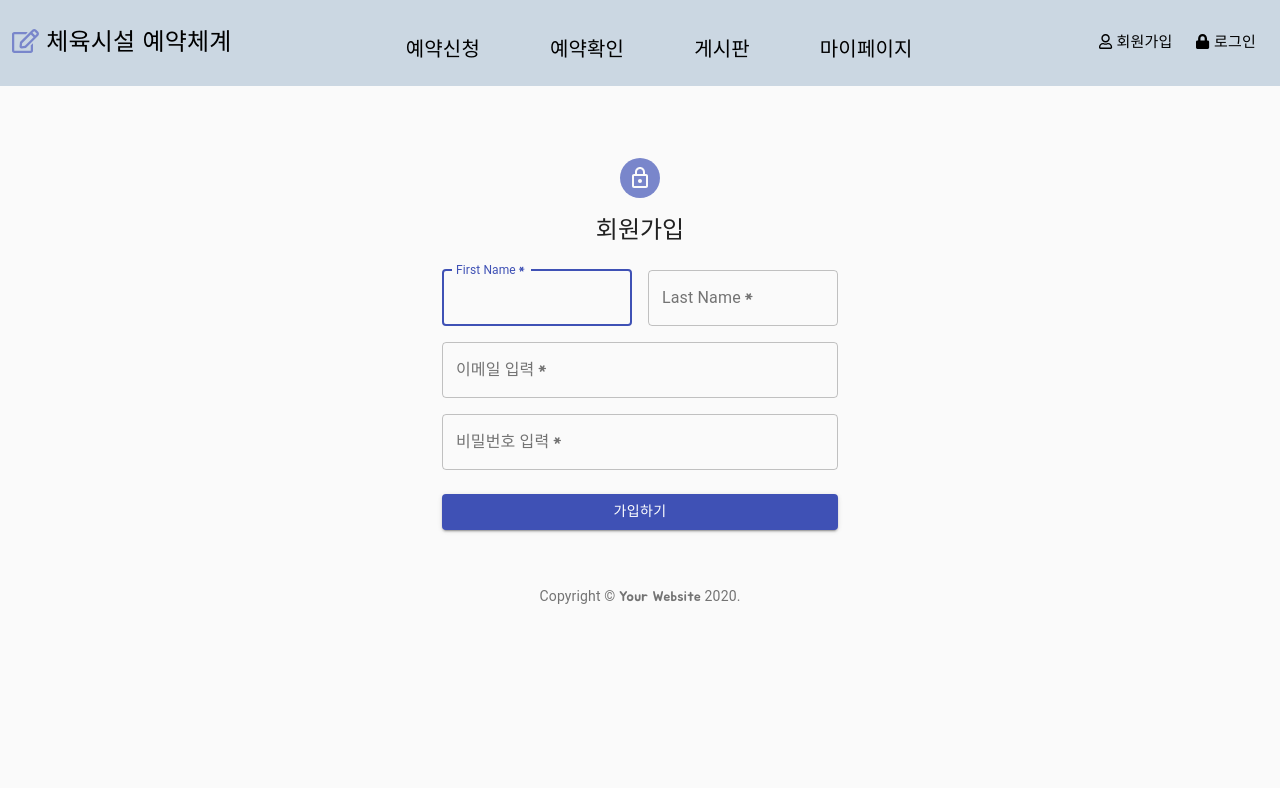
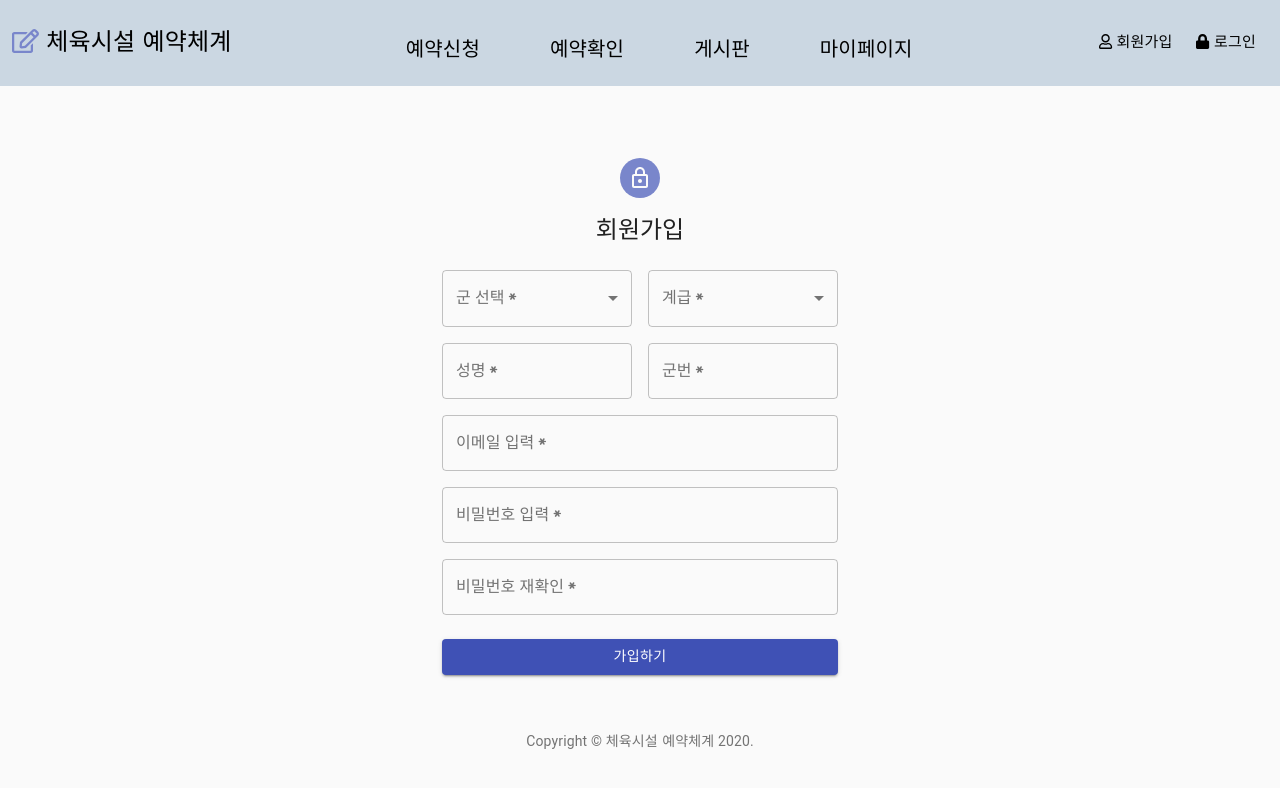
Before and after one commit to youngan1111/osam-hackathon, a React (Create React App) app: page /signUp in a window 1280 px wide. Shown: the top 788 px of the page. Built offline with nearby package versions, Linux system fonts and the light colour scheme; no server answers.

Commit message:
login additional info

```diff
--- a/src/App.js
+++ b/src/App.js
@@ -5,7 +5,7 @@ import Edit from "./fontawesome/edit";
 import User from "./fontawesome/user";
 import Login from "./fontawesome/login";
 import Logout from "./fontawesome/logout";
-import Reservation from "./reservation";
+import Reservation from "./reservationDeprecated";
 import IndexPage from "./indexPage";
 import PrivateRoute from './privateRoute'
 import SignUp from './signUp'
--- a/src/Checkout.js
+++ b/src/Checkout.js
@@ -7,8 +7,6 @@ import Step from '@material-ui/core/Step';
 import StepLabel from '@material-ui/core/StepLabel';
 import Button from '@material-ui/core/Button';
 import Typography from '@material-ui/core/Typography';
-import moment from "moment";
-
 import SelectCamp from './checkoutform/SelectCamp';
 import SelectFacility from './checkoutform/SelectFacility';
 import SelectDate from './checkoutform/SelectDate';
@@ -89,6 +87,7 @@ export default function Checkout() {
         setActiveStep(activeStep - 1);
     };
 
+    React.useEffect(() => {
         const tempFunction = async () => {
             if (activeStep === steps.length) {
                 app.auth().onAuthStateChanged((user) => {
@@ -97,14 +96,13 @@ export default function Checkout() {
                         const end = new Date(selectedDate.end)
 
                         const db = app.firestore();
-                    db.collection("camp").doc(selectedCamp).collection('facility').doc(selectedFacility).collection('date').doc(moment(selectedDate.start, 'YYYY-MM-DD HH:mm').format('YYYY.MM.DD'))
-                        .collection('reservation').add({ start, end, uid: user.uid, title: selectedDate.title })
+                        db.collection("camp").doc(selectedCamp).collection('facility').doc(selectedFacility).collection('reservation').add({ start, end, uid: user.uid, title: selectedDate.title })
+                    } else {
+                        alert("로그인해라")
                     }
                 });
             }
         }
-
-    React.useEffect(() => {
         tempFunction();
     })
 
--- a/src/checkoutform/SelectDate.js
+++ b/src/checkoutform/SelectDate.js
@@ -12,32 +12,25 @@ const localizer = momentLocalizer(moment)
 const SelectDate = ({ camp, facility, save }) => {
     const [events, setEvents] = React.useState([]);
     const [count, setCount] = React.useState(0);
+    const [minTime, setMinTime] = React.useState(Date.now())
+    const [maxTime, setMaxTime] = React.useState(Date.now())
 
     React.useEffect(() => {
-        //https://firebase.google.com/docs/firestore/query-data/queries?hl=ko#node.js 참조
+        fetchData(Date.now() - 604800000, Date.now() + 604800000);
+        // eslint-disable-next-line react-hooks/exhaustive-deps
+    }, []);
 
-        // console.log(moment().startOf('isoWeek').format("YYYY.MM.DD"), 'date of today')
-        // console.log(moment().endOf('isoWeek').format("YYYY.MM.DD"), 'date of today')
+    const fetchData = async (startTime, endTime) => {
+        if (minTime > startTime) setMinTime(startTime)
+        else if (maxTime < endTime) setMaxTime(endTime)
 
-        var days = [];
-        for (let i = 0; i <= 6; i++) {
-            days.push(moment(moment().startOf('isoWeek')).add(i, 'days').format("YYYY.MM.DD"));
-        };
-
-        const fetchData = async () => {
         const db = app.firestore();
-
-            //이걸로 맨 마지막 필드 값들 얻을 수 있다.
-            await days.forEach(day => {
-                db.collection("camp").doc(camp).collection('facility').doc(facility).collection('date').doc(day).collection('reservation').get().then(snapshot => {
+        db.collection("camp").doc(camp).collection('facility').doc(facility).collection('reservation').where('start', '>=', new Date(startTime)).where('start', '<=', new Date(endTime)).get().then(snapshot => {
             snapshot.forEach(doc => {
                 setEvents(oldArray => [...oldArray, { start: doc.data().start.toDate(), end: doc.data().end.toDate(), title: doc.data().title }]);
             });
         });
-            })
     };
-        fetchData();
-    }, [camp, facility]);
 
     const handleSelect = async ({ start, end }) => {
         if (count === 0) {
@@ -50,25 +43,18 @@ const SelectDate = ({ camp, facility, save }) => {
         }
     }
 
-    const onView = (view) => {
-        console.log('#### onView');
-        console.log('#### view=', view);//그냥 문자열로 'day' 리턴된다.
-    }
-    const onNavigate = (date, view) => {
+    const onNavigate = (date) => {
         // DAY:   from moment(date).startOf('day') to moment(date).endOf('day');
         // WEEK:  from moment(date).startOf('isoWeek') to moment(date).endOf('isoWeek');
         // MONTH: from moment(date).startOf('month').subtract(7, 'days') to moment(date).endOf('month').add(7, 'days');
 
-        if (view === 'week') console.log(moment(date).startOf('isoWeek').format("YYYY.MM.DD"), moment(date).endOf('isoWeek').format("YYYY.MM.DD"))
-        console.log('#### onNavigate');
-        console.log('#### date=', date);
-        console.log('#### view=', view); //그냥 문자열로 'week' 리턴된다.
+        if (moment(date).startOf('isoWeek').toDate().getTime() < minTime || moment(date).endOf('isoWeek').toDate().getTime() > maxTime)
+            fetchData(moment(date).startOf('isoWeek').toDate().getTime(), moment(date).endOf('isoWeek').toDate().getTime())
     }
     return (
         <div>
             <Calendar
                 onNavigate={onNavigate}
-                onView={onView}
                 selectable
                 localizer={localizer}
                 defaultDate={new Date()}
--- a/src/reservation.js
+++ b/src/reservationDeprecated.js
@@ -6,17 +6,12 @@ const Reservation = () => {
   const [newReservation, setNewReservation] = React.useState('');
 
   React.useEffect(() => {
-    // let isMounted = true
-
     const fetchData = async () => {
       const db = app.firestore();
       const data = await db.collection("reservations").get();
-      // if (isMounted) setReservations(data.docs.map(doc => ({ ...doc.data(), id: doc.id })));
       setReservations(data.docs.map(doc => ({ ...doc.data(), id: doc.id })));
     };
     fetchData();
-
-    // return () => { isMounted = false }
   }, []);
 
   const onCreate = (e) => {
--- a/src/signIn.js
+++ b/src/signIn.js
@@ -19,7 +19,7 @@ function Copyright() {
         <Typography variant="body2" color="textSecondary" align="center">
             {'Copyright © '}
             <Link color="inherit" href="https://material-ui.com/">
-                Your Website
+            체육시설 예약체계
       </Link>{' '}
             {new Date().getFullYear()}
             {'.'}
@@ -45,7 +45,7 @@ const useStyles = makeStyles((theme) => ({
     submit: {
         margin: theme.spacing(3, 0, 2),
     },
-    marginTop:{
+    marginTop: {
         marginTop: theme.spacing(1)
     }
 }));
--- a/src/signUp.js
+++ b/src/signUp.js
@@ -13,13 +13,18 @@ import LockOutlinedIcon from '@material-ui/icons/LockOutlined';
 import Typography from '@material-ui/core/Typography';
 import { makeStyles } from '@material-ui/core/styles';
 import Container from '@material-ui/core/Container';
+import InputLabel from '@material-ui/core/InputLabel';
+import MenuItem from '@material-ui/core/MenuItem';
+import FormControl from '@material-ui/core/FormControl';
+import Select from '@material-ui/core/Select';
+
 
 function Copyright() {
   return (
     <Typography variant="body2" color="textSecondary" align="center">
       {'Copyright © '}
-      <Link color="inherit" href="https://material-ui.com/">
-        Your Website
+      <Link color="inherit" href="#">
+        체육시설 예약체계
       </Link>{' '}
       {new Date().getFullYear()}
       {'.'}
@@ -45,8 +50,11 @@ const useStyles = makeStyles((theme) => ({
   submit: {
     margin: theme.spacing(3, 0, 2),
   },
-  marginTop:{
+  marginTop: {
     marginTop: theme.spacing(1)
+  },
+  formControl: {
+    width: '100%'
   }
 }));
 
@@ -55,18 +63,46 @@ const SignUp = ({ history }) => {
 
   const [emailError, setEmailError] = useState('')
   const [passwordError, setPasswordError] = useState('')
+  const [passwordCheckError, setPasswordCheckError] = useState('')
+  const [militaryError, setMilitaryError] = useState('')
+  const [rankError, setRankError] = useState('')
+  const [nameError, setNameError] = useState('')
+  const [serialNumberError, setSerialNumberError] = useState('')
+
+  const [military, setMilitary] = React.useState('');
+  const [rank, setRank] = React.useState('');
+
+  const handleMilitary = (event) => {
+    setMilitary(event.target.value);
+  };
+  const handleRank = (event) => {
+    setRank(event.target.value);
+  };
 
   const handleSignUp = useCallback(
     async event => {
       event.preventDefault();
       setEmailError('')
       setPasswordError('')
+      setMilitaryError('')
+      setRankError('')
+      setNameError('')
+      setSerialNumberError('')
+      setPasswordCheckError('')
 
-      const { email, password } = event.target.elements;
+      const { email, password, name, serialNumber, passwordCheck } = event.target.elements;
+
+      if (military === '') setMilitaryError('군을 선택하십시오.')
+      else if (rank === '') setRankError('계급을 선택하십시오.')
+      else if (name.value === '') setNameError('이름을 입력하십시오.')
+      else if (serialNumber.value === '') setSerialNumberError('군번을 입력하십시오.')
+      else if (email.value === '') setEmailError('이메일을 입력하십시오.')
+      else if (password.value === '') setPasswordError('비밀번호를 입력하십시오.')
+      else if (passwordCheck.value === '') setPasswordCheckError('비밀번호를 다시 한번 입력해주십시오.')
+      else if (passwordCheck.value !== password.value) setPasswordCheckError('비밀번호가 일치하지 않습니다.')
+      else {
         try {
-        await app
-          .auth()
-          .createUserWithEmailAndPassword(email.value, password.value);
+          await app.auth().createUserWithEmailAndPassword(email.value, password.value);
           history.push("/");
         } catch (error) {
           switch (error.code) {
@@ -82,8 +118,9 @@ const SignUp = ({ history }) => {
             default:
           }
         }
+      }
     },
-    [history]
+    [history, military, rank]
   );
 
   const { currentUser } = useContext(AuthContext);
@@ -104,27 +141,89 @@ const SignUp = ({ history }) => {
         <form className={classes.form} noValidate onSubmit={handleSignUp}>
           <Grid container spacing={2}>
             <Grid item xs={12} sm={6}>
+              <FormControl required variant="outlined" className={classes.formControl}>
+                <InputLabel id="military">군 선택</InputLabel>
+                <Select
+                  labelId="military"
+                  id="military"
+                  value={military}
+                  onChange={handleMilitary}
+                  label="군 선택"
+                >
+                  <MenuItem value='해군'>해군</MenuItem>
+                  <MenuItem value='육군'>육군</MenuItem>
+                  <MenuItem value='공군'>공군</MenuItem>
+                </Select>
+              </FormControl>
+              <p className="errorMessage">{militaryError}</p>
+            </Grid>
+            <Grid item xs={12} sm={6}>
+              <FormControl required variant="outlined" className={classes.formControl}>
+                <InputLabel id="demo-simple-select-outlined-label">계급</InputLabel>
+                <Select
+                  labelId="demo-simple-select-outlined-label"
+                  id="demo-simple-select-outlined"
+                  value={rank}
+                  onChange={handleRank}
+                  label="계급 선택"
+                >
+                  <MenuItem value='대장'>대장</MenuItem>
+                  <MenuItem value='중장'>중장</MenuItem>
+                  <MenuItem value='소장'>소장</MenuItem>
+                  <MenuItem value='준장'>준장</MenuItem>
+                  <MenuItem value='대령'>대령</MenuItem>
+                  <MenuItem value='중령'>중령</MenuItem>
+                  <MenuItem value='소령'>소령</MenuItem>
+                  <MenuItem value='대위'>대위</MenuItem>
+                  <MenuItem value='중위'>중위</MenuItem>
+                  <MenuItem value='소위'>소위</MenuItem>
+                  <MenuItem value='준위'>준위</MenuItem>
+                  <MenuItem value='원사'>원사</MenuItem>
+                  <MenuItem value='상사'>상사</MenuItem>
+                  <MenuItem value='중사'>중사</MenuItem>
+                  <MenuItem value='하사'>하사</MenuItem>
+                  <MenuItem value='병장'>병장</MenuItem>
+                  <MenuItem value='상병'>상병</MenuItem>
+                  <MenuItem value='일병'>일병</MenuItem>
+                  <MenuItem value='이병'>이병</MenuItem>
+                  <MenuItem value='생도'>생도</MenuItem>
+                  <MenuItem value='1급'>1급</MenuItem>
+                  <MenuItem value='2급'>2급</MenuItem>
+                  <MenuItem value='3급'>3급</MenuItem>
+                  <MenuItem value='4급'>4급</MenuItem>
+                  <MenuItem value='5급'>5급</MenuItem>
+                  <MenuItem value='6급'>6급</MenuItem>
+                  <MenuItem value='7급'>7급</MenuItem>
+                  <MenuItem value='8급'>8급</MenuItem>
+                  <MenuItem value='9급'>9급</MenuItem>
+                </Select>
+              </FormControl>
+              <p className="errorMessage">{rankError}</p>
+            </Grid>
+            <Grid item xs={12} sm={6}>
               <TextField
                 autoComplete="fname"
                 name="firstName"
                 variant="outlined"
                 required
                 fullWidth
-                id="firstName"
-                label="First Name"
-                autoFocus
+                id="name"
+                label="성명"
+              // autoFocus
               />
+              <p className="errorMessage">{nameError}</p>
             </Grid>
             <Grid item xs={12} sm={6}>
               <TextField
+                autoComplete="fname"
+                name="serialNumber"
                 variant="outlined"
                 required
                 fullWidth
-                id="lastName"
-                label="Last Name"
-                name="lastName"
-                autoComplete="lname"
+                id="serialNumber"
+                label="군번"
               />
+              <p className="errorMessage">{serialNumberError}</p>
             </Grid>
             <Grid item xs={12}>
               <TextField
@@ -151,6 +250,19 @@ const SignUp = ({ history }) => {
               />
               <p className="errorMessage">{passwordError}</p>
             </Grid>
+            <Grid item xs={12}>
+              <TextField
+                variant="outlined"
+                required
+                fullWidth
+                name="passwordCheck"
+                label="비밀번호 재확인"
+                type="password"
+                id="passwordCheck"
+                autoComplete="current-password"
+              />
+              <p className="errorMessage">{passwordCheckError}</p>
+            </Grid>
           </Grid>
           <Button
             type="submit"
```
Lines whose indentation alone changed are shown as unchanged.
